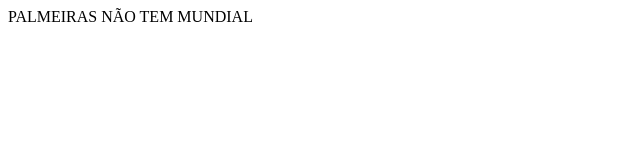
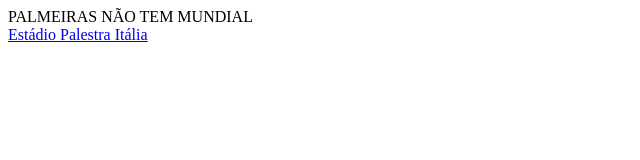
Before and after one commit to larguesa/23-01-html-test, a plain HTML site: page ronaldinho.html in a window 1280 px wide. Shown: the whole page, without its empty margins (0-640 px from the left). Drawn offline with Linux system fonts and the light colour scheme.

Commit message:
Update ronaldinho.html

```diff
--- a/ronaldinho.html
+++ b/ronaldinho.html
@@ -4,5 +4,6 @@
   </head>
   <body>
     <div>PALMEIRAS NÃO TEM MUNDIAL</div>
+    <div><a href='index.html'>Estádio Palestra Itália</a></div>
   </body>
 </html>
```
